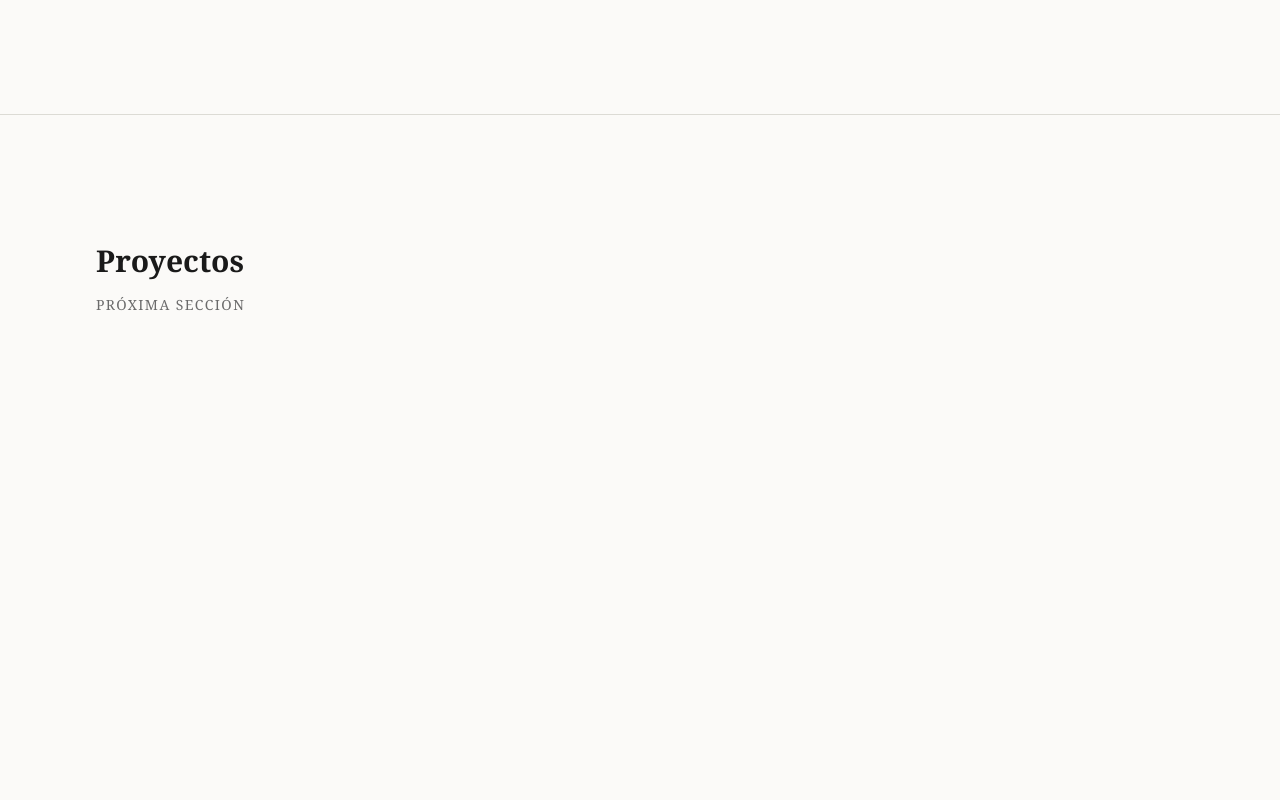
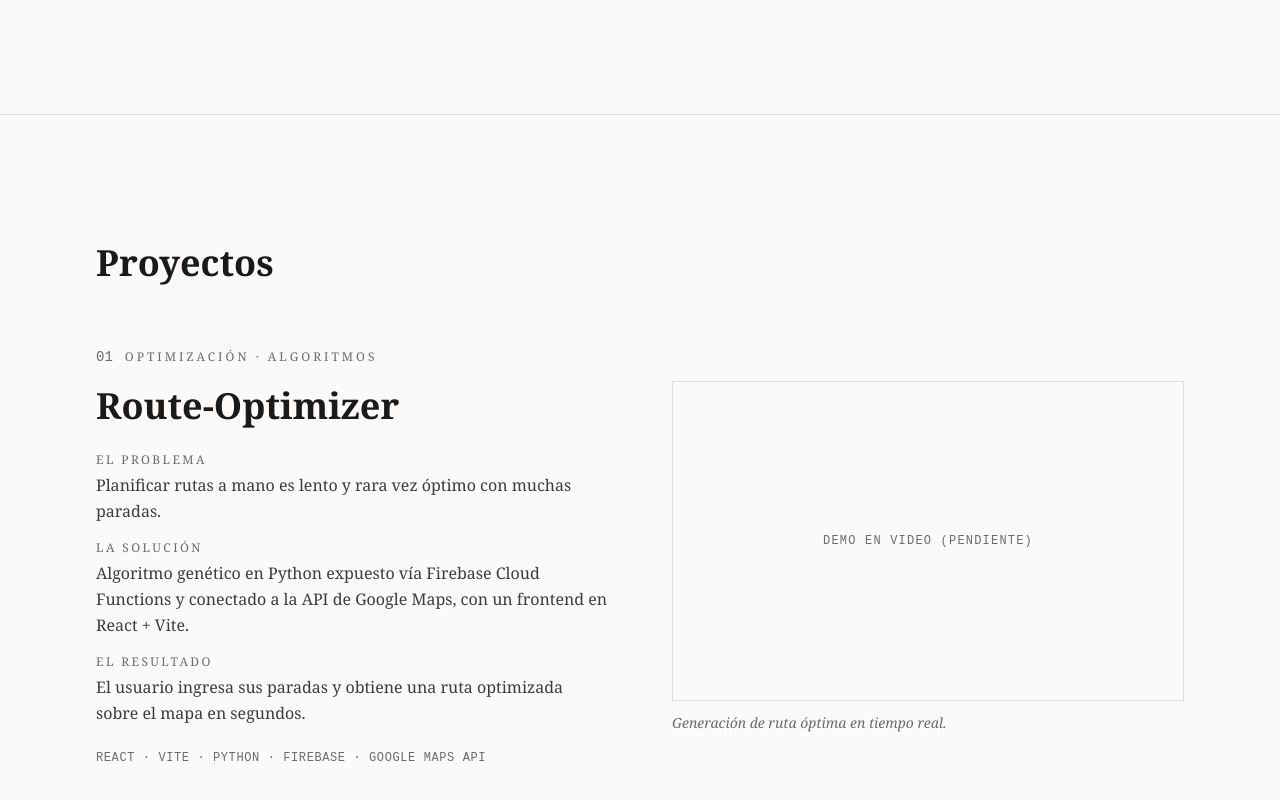
Before and after one commit to marcocarbajalb/portafolio, a React (Vite) app: page / in a window 1280 px wide. Shown: the part 686-1486 px from the top of the page. Before the commit the page ends 1129 px from the top, so only its background shows below. Built offline with nearby package versions, Linux system fonts and the light colour scheme.

Commit message:
feat: agregar CardProyecto editorial con manejo de media y reveal on-scroll

```diff
--- a/src/App.tsx
+++ b/src/App.tsx
@@ -1,23 +1,35 @@
 import Layout from './components/layout/Layout';
 import Section from './components/layout/Section';
 import Hero from './components/sections/Hero';
+import CardProyecto, { type Project } from './components/sections/CardProyecto';
+
+const sampleProject: Project = {
+  index: '01',
+  kicker: 'Optimización · Algoritmos',
+  title: 'Route-Optimizer',
+  problem: 'Planificar rutas a mano es lento y rara vez óptimo con muchas paradas.',
+  solution:
+    'Algoritmo genético en Python expuesto vía Firebase Cloud Functions y conectado a la API de Google Maps, con un frontend en React + Vite.',
+  result: 'El usuario ingresa sus paradas y obtiene una ruta optimizada sobre el mapa en segundos.',
+  stack: ['React', 'Vite', 'Python', 'Firebase', 'Google Maps API'],
+  media: {
+    kind: 'placeholder',
+    label: 'Demo en video (pendiente)',
+    caption: 'Generación de ruta óptima en tiempo real.',
+  },
+};
 
 export default function App() {
   return (
     <Layout>
       <Hero />
-
-      <Section
-        id="proyectos"
-        aria-labelledby="proyectos-title"
-        className="border-t border-rule"
-        >
-        <h2 id="proyectos-title" className="text-3xl font-semibold text-ink">
+      <Section id="proyectos" aria-labelledby="proyectos-title" className="border-t border-rule">
+        <h2 id="proyectos-title" className="text-3xl font-semibold text-ink sm:text-4xl">
           Proyectos
         </h2>
-        <p className="mt-4 font-serif text-sm uppercase tracking-widest text-muted">
-          próxima sección
-        </p>
+        <div className="mt-16">
+          <CardProyecto project={sampleProject} />
+        </div>
       </Section>
     </Layout>
   );
--- /dev/null
+++ b/src/components/sections/CardProyecto.tsx
@@ -0,0 +1,139 @@
+import { motion, useReducedMotion, type Variants } from 'motion/react';
+import { cn } from '../../lib/utils';
+
+export type ProjectMedia =
+  | { kind: 'image'; src: string; alt: string; caption?: string; aspect?: string }
+  | { kind: 'video'; src: string; poster?: string; caption?: string; aspect?: string }
+  | { kind: 'placeholder'; label?: string; caption?: string; aspect?: string };
+
+export type Project = {
+  index: string;
+  kicker: string;
+  title: string;
+  problem: string;
+  solution: string;
+  result: string;
+  stack: string[];
+  media: ProjectMedia;
+  repoUrl?: string;
+};
+
+const textContainer: Variants = {
+  hidden: {},
+  show: { transition: { staggerChildren: 0.1 } },
+};
+
+function Block({ label, text }: { label: string; text: string }) {
+  return (
+    <div>
+      <p className="font-serif text-xs uppercase tracking-[0.2em] text-muted">{label}</p>
+      <p className="mt-1 font-serif text-base leading-relaxed text-ink/85">{text}</p>
+    </div>
+  );
+}
+
+function Media({ media }: { media: ProjectMedia }) {
+  if (media.kind === 'image') {
+    return (
+      <img src={media.src} alt={media.alt} loading="lazy" decoding="async" className="h-full w-full object-cover" />
+    );
+  }
+  if (media.kind === 'video') {
+    return (
+      <video
+        src={media.src}
+        poster={media.poster}
+        autoPlay
+        loop
+        muted
+        playsInline
+        preload="metadata"
+        aria-label={media.caption}
+        className="h-full w-full object-cover"
+      />
+    );
+  }
+  return (
+    <div className="flex h-full w-full items-center justify-center bg-paper">
+      <span className="font-mono text-xs uppercase tracking-widest text-muted">
+        {media.label ?? 'Visual pendiente'}
+      </span>
+    </div>
+  );
+}
+
+type CardProyectoProps = {
+  project: Project;
+  reverse?: boolean;
+};
+
+export default function CardProyecto({ project, reverse = false }: CardProyectoProps) {
+  const prefersReduced = useReducedMotion();
+
+  const fadeUp: Variants = {
+    hidden: { opacity: 0, y: prefersReduced ? 0 : 24 },
+    show: {
+      opacity: 1,
+      y: 0,
+      transition: { duration: 0.6, ease: [0.22, 1, 0.36, 1] },
+    },
+  };
+
+  const aspect = project.media.aspect ?? 'aspect-[16/10]';
+
+  return (
+    <motion.article
+      variants={textContainer}
+      initial="hidden"
+      whileInView="show"
+      viewport={{ once: true, margin: '-100px' }}
+      className="grid items-center gap-10 md:grid-cols-2 md:gap-16"
+    >
+      <div className={cn('order-2', reverse ? 'md:order-2' : 'md:order-1')}>
+        <motion.div variants={fadeUp} className="flex items-baseline gap-3">
+          <span className="font-mono text-sm text-muted">{project.index}</span>
+          <span className="font-serif text-xs uppercase tracking-[0.25em] text-muted">
+            {project.kicker}
+          </span>
+        </motion.div>
+
+        <motion.h3 variants={fadeUp} className="mt-4 text-3xl font-semibold leading-tight text-ink sm:text-4xl">
+          {project.title}
+        </motion.h3>
+
+        <motion.div variants={fadeUp} className="mt-6 space-y-4">
+          <Block label="El problema" text={project.problem} />
+          <Block label="La solución" text={project.solution} />
+          <Block label="El resultado" text={project.result} />
+        </motion.div>
+
+        <motion.p variants={fadeUp} className="mt-6 font-mono text-xs uppercase tracking-wider text-muted">
+          {project.stack.join('  ·  ')}
+        </motion.p>
+
+        {project.repoUrl && (
+          <motion.a
+            variants={fadeUp}
+            href={project.repoUrl}
+            target="_blank"
+            rel="noopener noreferrer"
+            className="mt-6 inline-block border-b border-ink pb-0.5 font-serif text-ink transition-colors hover:text-muted"
+          >
+            Ver repositorio ↗
+          </motion.a>
+        )}
+      </div>
+
+      <motion.figure variants={fadeUp} className={cn('order-1 m-0', reverse ? 'md:order-1' : 'md:order-2')}>
+        <div className={cn('overflow-hidden border border-rule bg-paper', aspect)}>
+          <Media media={project.media} />
+        </div>
+        {project.media.caption && (
+          <figcaption className="mt-3 font-serif text-sm italic text-muted">
+            {project.media.caption}
+          </figcaption>
+        )}
+      </motion.figure>
+    </motion.article>
+  );
+}
```
